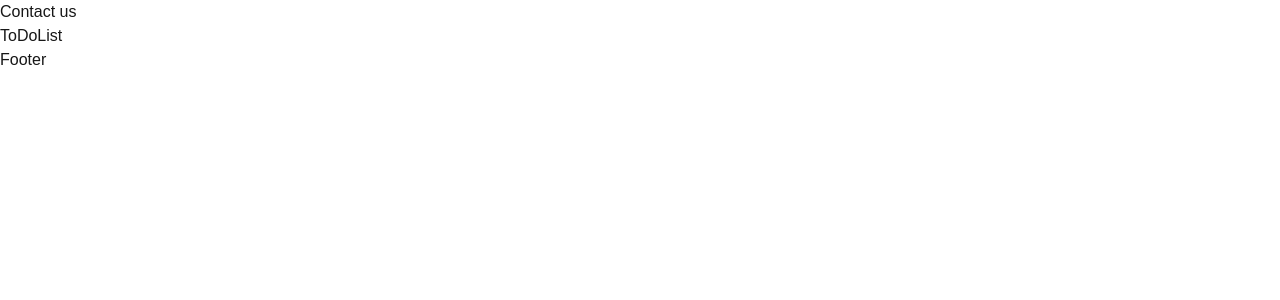
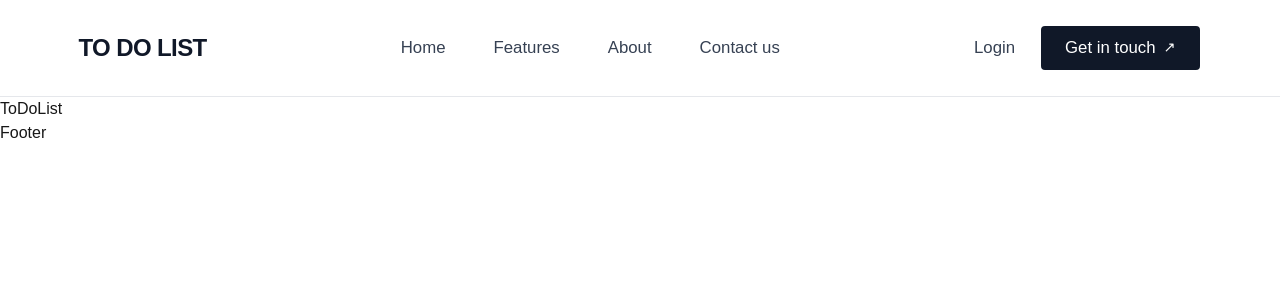
Before and after one commit to IshanAwasthi0/team-practice, a Next.js app: page / in a window 1280 px wide. Shown: the top 300 px of the page. Built offline with nearby package versions, Linux system fonts and the light colour scheme.

Commit message:
added navbar

```diff
--- a/app/components/Nav.tsx
+++ b/app/components/Nav.tsx
@@ -1,11 +1,60 @@
 import Link from "next/link"
-
+import { Icon } from '@iconify/react'
 const Nav = () => {
     return (
-        <div>
-            <Link href='/contact'>
-                <button>Contact us</button>
-            </Link>
+        <div className="bg-white border-b border-gray-200 sticky top-0 z-50">
+            <div className="w-[95%] max-w-[1200px] mx-auto flex items-center justify-between h-[12vh] min-h-[70px] px-[3%]">
+
+                <div className="text-[4vw] md:text-[2.5vw] lg:text-[1.5rem] font-semibold text-gray-900 tracking-tight">
+                     TO DO LIST
+                </div>
+
+                <div className="flex gap-[6vw] md:gap-[4vw] lg:gap-12">
+
+                    <Link href='/'>
+                        <button className="text-[3.5vw] md:text-[2vw] lg:text-[1.05rem] text-gray-700 hover:text-gray-900 transition font-normal">
+                            Home
+                        </button>
+                    </Link>
+
+                    <Link href='/features'>
+                        <button className="text-[3.5vw] md:text-[2vw] lg:text-[1.05rem] text-gray-700 hover:text-gray-900 transition font-normal">
+                            Features
+                        </button>
+                    </Link>
+
+                    <Link href='/about'>
+                        <button className="text-[3.5vw] md:text-[2vw] lg:text-[1.05rem] text-gray-700 hover:text-gray-900 transition font-normal">
+                            About
+                        </button>
+                    </Link>
+
+                    <Link href='/contact'>
+                        <button className="text-[3.5vw] md:text-[2vw] lg:text-[1.05rem] text-gray-700 hover:text-gray-900 transition font-normal">
+                            Contact us
+                        </button>
+                    </Link>
+
+                </div>
+
+                <div className="flex gap-[4vw] md:gap-[2vw] lg:gap-6 items-center">
+
+                    <Link href='/login'>
+                        <button className="text-[3.5vw] md:text-[2vw] lg:text-[1.05rem] text-gray-700 hover:text-gray-900 transition font-normal">
+                            Login
+                        </button>
+                    </Link>
+
+                    <Link href='/contact'>
+                        <button className="px-[4vw] md:px-[2.5vw] lg:px-6 py-[1.5vh] md:py-[1vh] lg:py-[0.6rem] border-2 border-gray-900g bg-gray-900  text-white text-[3.5vw] md:text-[2vw] lg:text-[1.05rem] hover:bg-white hover:text-black transition font-normal rounded-md flex items-center gap-2">
+                            Get in touch
+                            <span className="text-[3vw] md:text-[1.8vw] lg:text-[0.9rem]">↗</span>
+                        </button>
+                    </Link>
+
+                </div>
+
+            </div>
         </div>
     )
 }
--- a/package.json
+++ b/package.json
@@ -9,12 +9,14 @@
     "lint": "eslint"
   },
   "dependencies": {
+    "@iconify/react": "^6.0.2",
     "@supabase/supabase-js": "^2.86.0",
     "next": "16.0.7",
     "react": "19.2.0",
     "react-dom": "19.2.0"
   },
   "devDependencies": {
+    "@iconify-icon/react": "^3.0.3",
     "@tailwindcss/postcss": "^4",
     "@types/node": "^20",
     "@types/react": "^19",
```
Also changed, not shown: 1 other file (tests, documents, lock files or other folders).
